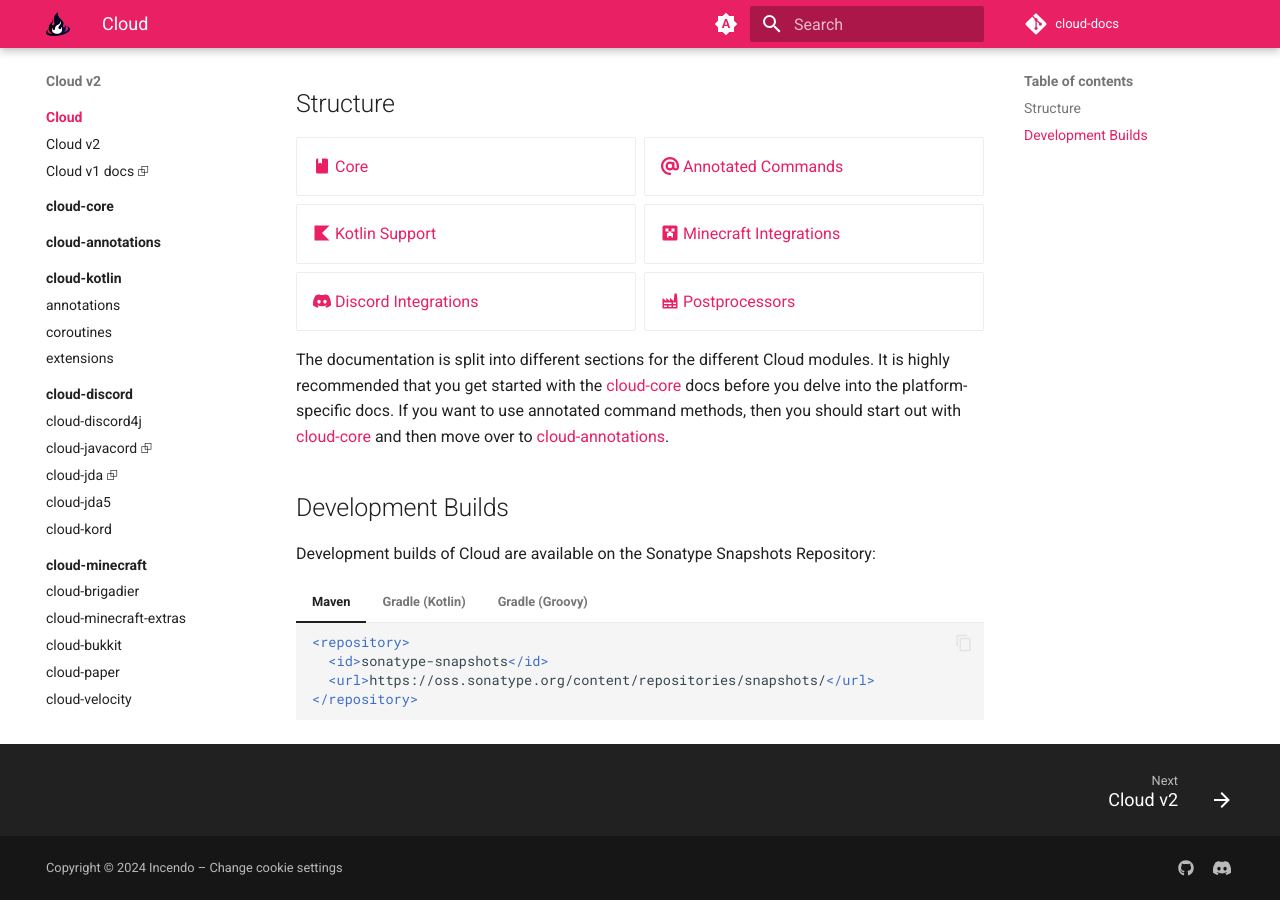
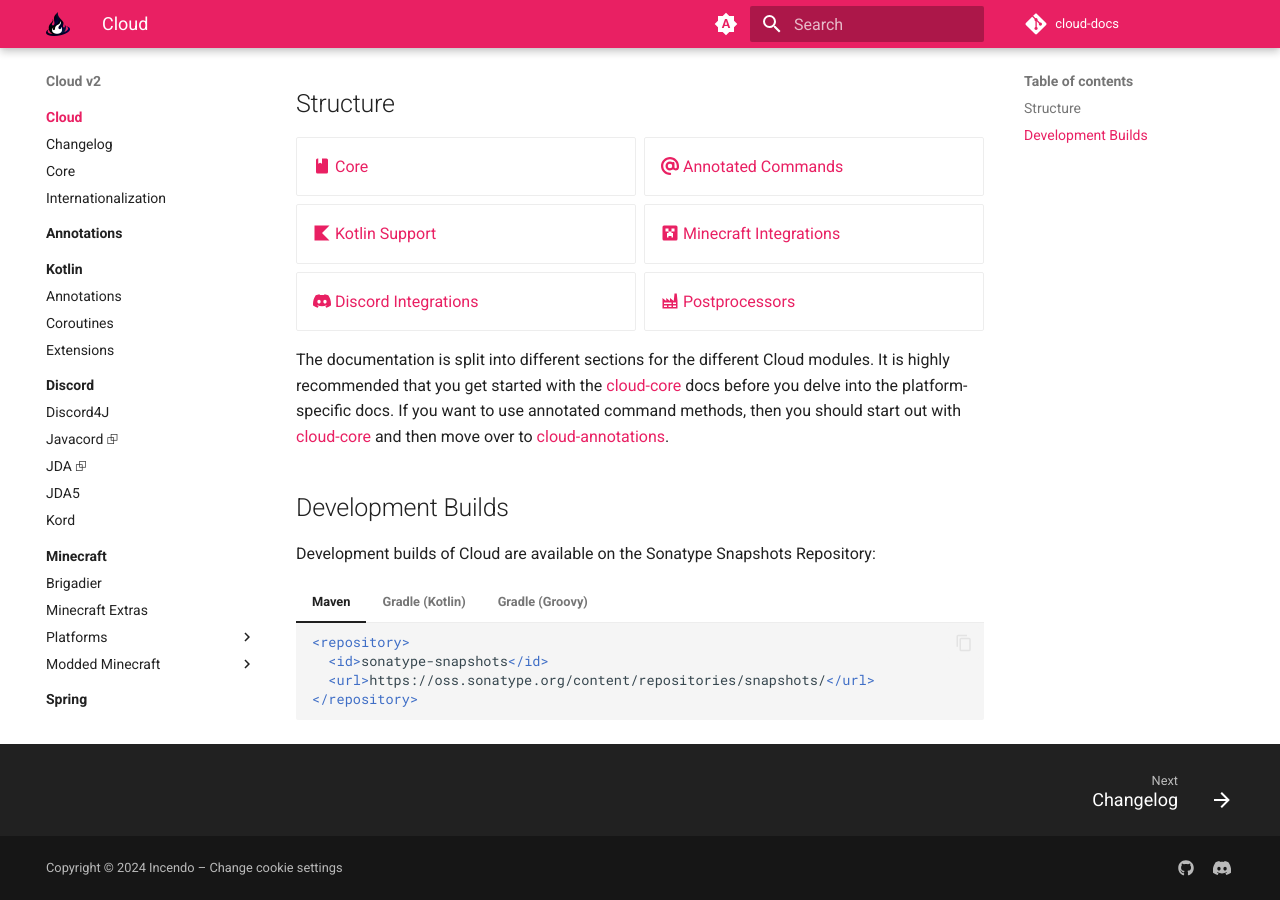
Before and after one commit to Incendo/cloud-docs, an MkDocs documentation site: the page built from docs/index.md, in a window 1280 px wide and 900 px high, scrolled down 639 px. Built offline with MkDocs 1.6.1 and Material for MkDocs 9.7.7, drawn with Linux system fonts in a browser that asks for light colours; comment, search, counter and statistics services are not loaded.

Commit message:
feat: re-organize sidebar

```diff
--- a/mkdocs.yml
+++ b/mkdocs.yml
@@ -7,47 +7,48 @@
 nav:
   - Cloud:
       - Cloud: index.md
-      - "Cloud v2": cloud-v2.md
-      - "Cloud v1 docs ⮺": https://github.com/Incendo/cloud/tree/1.9.0-dev/docs
-  - cloud-core:
-      - cloud-core: core/index.md
-  - cloud-annotations:
-      - cloud-annotations: annotations/index.md
-  - cloud-kotlin:
-      - cloud-kotlin: kotlin/index.md
-      - annotations: kotlin/annotations.md
-      - coroutines: kotlin/coroutines.md
-      - extensions: kotlin/extensions.md
-  - cloud-discord:
-      - cloud-discord: discord/index.md
-      - cloud-discord4j: discord/discord4j.md
-      - "cloud-javacord ⮺": https://github.com/Incendo/cloud-discord/tree/master/cloud-javacord
-      - "cloud-jda ⮺": https://github.com/Incendo/cloud-discord/tree/master/cloud-jda
-      - cloud-jda5: discord/jda5.md
-      - cloud-kord: discord/kord.md
-  - cloud-minecraft:
-      - cloud-minecraft: minecraft/index.md
-      - cloud-brigadier: minecraft/brigadier.md
-      - cloud-minecraft-extras: minecraft/minecraft-extras.md
-      - cloud-bukkit: minecraft/bukkit.md
-      - cloud-paper: minecraft/paper.md
-      - cloud-velocity: minecraft/velocity.md
-      - cloud-bungee: minecraft/bungee.md
-      - cloud-cloudburst: minecraft/cloudburst.md
-      - cloud-sponge: minecraft/sponge.md
-  - cloud-minecraft-modded:
-      - cloud-minecraft-modded: minecraft/modded/index.md
-      - cloud-fabric: minecraft/modded/fabric.md
-      - cloud-neoforge: minecraft/modded/neoforge.md
-  - cloud-spring:
-      - cloud-spring: spring/index.md
-  - cloud-processors:
-      - cloud-processors: processors/index.md
-      - confirmation: processors/confirmation.md
-      - cooldown: processors/cooldown.md
-      - requirements: processors/requirements.md
-  - Other:
-      - cloud-irc: other/irc.md
+      - Changelog: cloud-v2.md
+      - Core: core/index.md
+      - Internationalization: internationalization/index.md
+  - Annotations:
+      - Annotations: annotations/index.md
+  - Kotlin:
+      - Kotlin: kotlin/index.md
+      - Annotations: kotlin/annotations.md
+      - Coroutines: kotlin/coroutines.md
+      - Extensions: kotlin/extensions.md
+  - Discord:
+      - Discord: discord/index.md
+      - Discord4J: discord/discord4j.md
+      - "Javacord ⮺": https://github.com/Incendo/cloud-discord/tree/master/cloud-javacord
+      - "JDA ⮺": https://github.com/Incendo/cloud-discord/tree/master/cloud-jda
+      - JDA5: discord/jda5.md
+      - Kord: discord/kord.md
+  - Minecraft:
+      - Minecraft: minecraft/index.md
+      - Brigadier: minecraft/brigadier.md
+      - "Minecraft Extras": minecraft/minecraft-extras.md
+      - Platforms:
+          - Bukkit: minecraft/bukkit.md
+          - Paper: minecraft/paper.md
+          - Velocity: minecraft/velocity.md
+          - Bungee: minecraft/bungee.md
+          - Cloudburst: minecraft/cloudburst.md
+          - Sponge: minecraft/sponge.md
+      - Modded Minecraft:
+          - cloud-minecraft-modded: minecraft/modded/index.md
+          - Fabric: minecraft/modded/fabric.md
+          - NeoForge: minecraft/modded/neoforge.md
+  - Spring:
+      - spring: spring/index.md
+  - Processors:
+      - Processors: processors/index.md
+      - Confirmation: processors/confirmation.md
+      - Cooldown: processors/cooldown.md
+      - Requirements: processors/requirements.md
+  # - Misc:
+  #    - irc: other/irc.md
+  - "Legacy Docs ⮺": https://github.com/Incendo/cloud/tree/1.9.0-dev/docs
 theme:
   name: material
   features:
@@ -58,6 +59,7 @@
     - navigation.indexes
     - navigation.top
     - navigation.footer
+    # - navigation.expand
     - toc.follow
     - search.suggest
     - search.highlight
```
Also changed, not shown: docs/internationalization/index.md (added, +1 -0 lines).
